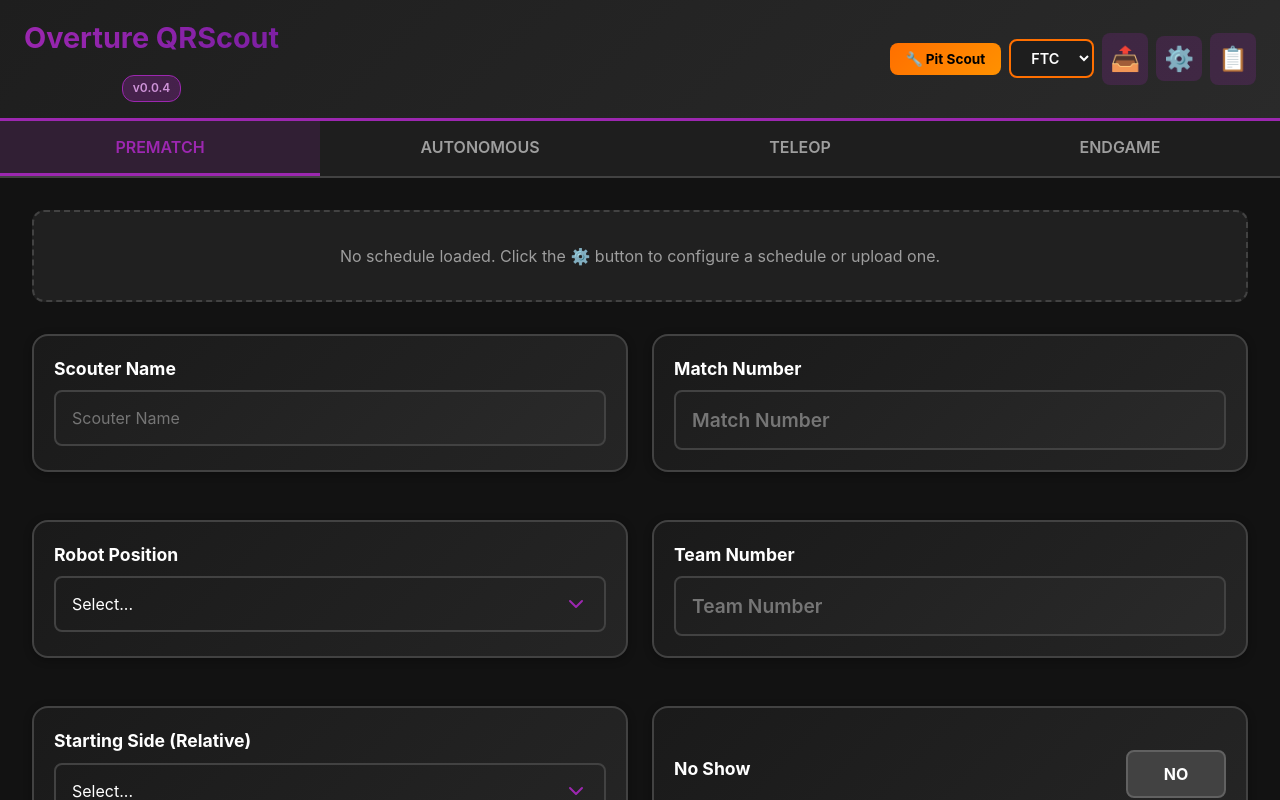
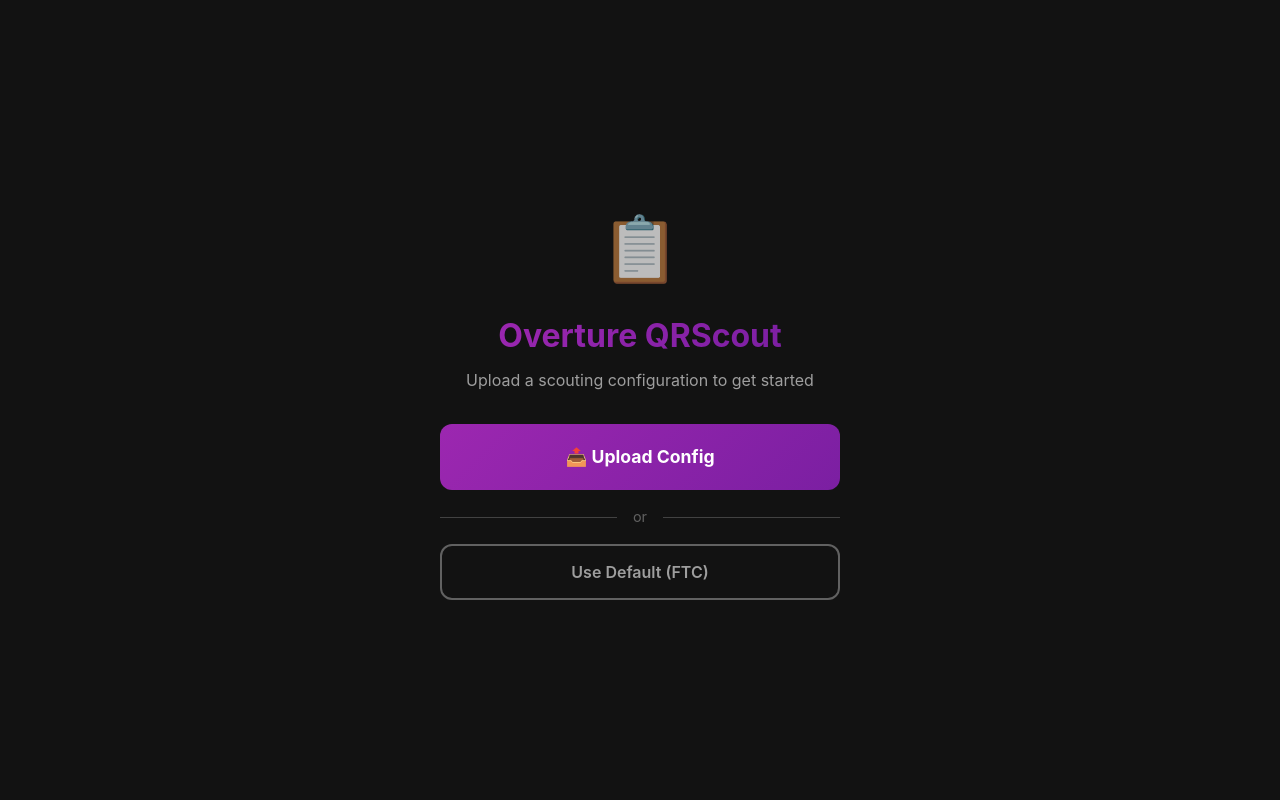
Before and after one commit to Overture-7421/New-OvertureQRScout, a React (Vite) app: page / in a window 1280 px wide. Built offline with nearby package versions, Linux system fonts and the light colour scheme.

Commit message:
Added the config prompting

```diff
--- a/src/App.css
+++ b/src/App.css
@@ -649,3 +649,119 @@
     min-width: unset;
   }
 }
+
+/* Config Prompt Screen */
+.config-prompt-screen {
+  display: flex;
+  flex-direction: column;
+  align-items: center;
+  justify-content: center;
+  min-height: 100vh;
+  background-color: #121212;
+  padding: 2rem;
+}
+
+.config-prompt-container {
+  display: flex;
+  flex-direction: column;
+  align-items: center;
+  text-align: center;
+  max-width: 400px;
+  width: 100%;
+}
+
+.config-prompt-icon {
+  font-size: 4rem;
+  margin-bottom: 1rem;
+  animation: pulse 2s ease-in-out infinite;
+}
+
+.config-prompt-screen h1 {
+  background: linear-gradient(135deg, #9c27b0 0%, #7b1fa2 100%);
+  -webkit-background-clip: text;
+  -webkit-text-fill-color: transparent;
+  background-clip: text;
+  font-size: 2rem;
+  margin-bottom: 0.5rem;
+}
+
+.config-prompt-subtitle {
+  color: #9e9e9e;
+  font-size: 1rem;
+  margin-bottom: 2rem;
+}
+
+.config-prompt-actions {
+  display: flex;
+  flex-direction: column;
+  gap: 1rem;
+  width: 100%;
+}
+
+.config-upload-button {
+  padding: 1.25rem 2rem;
+  font-size: 1.1rem;
+  font-weight: 700;
+  background: linear-gradient(135deg, #9c27b0 0%, #7b1fa2 100%);
+  border: none;
+  border-radius: 12px;
+  color: #ffffff;
+  cursor: pointer;
+  transition: all 0.3s ease;
+  text-align: center;
+  display: block;
+}
+
+.config-upload-button:hover {
+  transform: translateY(-3px);
+  box-shadow: 0 8px 20px rgba(156, 39, 176, 0.4);
+}
+
+.config-upload-button:active {
+  transform: translateY(-1px);
+}
+
+.config-prompt-divider {
+  display: flex;
+  align-items: center;
+  gap: 1rem;
+  color: #616161;
+  font-size: 0.9rem;
+}
+
+.config-prompt-divider::before,
+.config-prompt-divider::after {
+  content: '';
+  flex: 1;
+  height: 1px;
+  background: #424242;
+}
+
+.config-default-button {
+  padding: 1rem 2rem;
+  font-size: 1rem;
+  font-weight: 600;
+  background: transparent;
+  border: 2px solid #616161;
+  border-radius: 12px;
+  color: #9e9e9e;
+  cursor: pointer;
+  transition: all 0.3s ease;
+}
+
+.config-default-button:hover:not(:disabled) {
+  border-color: #9c27b0;
+  color: #ffffff;
+  background: rgba(156, 39, 176, 0.1);
+}
+
+.config-default-button:disabled {
+  opacity: 0.5;
+  cursor: not-allowed;
+}
+
+.config-prompt-warning {
+  color: #ff9800;
+  font-size: 0.85rem;
+  margin-top: 1rem;
+}
--- a/src/App.tsx
+++ b/src/App.tsx
@@ -31,6 +31,7 @@
   const [isLoadingConfig, setIsLoadingConfig] = useState(true);
   const [hasCommittedOnce, setHasCommittedOnce] = useState(false);
   const [configVersion, setConfigVersion] = useState<string>('');
+  const [showConfigPrompt, setShowConfigPrompt] = useState(true);
 
   // Ref to skip config reload after upload
   const skipNextConfigLoadRef = useRef(false);
@@ -51,9 +52,12 @@
     initializeApp();
   }, []);
 
-  // Load config when program changes (only after initial load)
+  // Load config when program changes (only after initial load and prompt dismissed)
   useEffect(() => {
-    if (!isLoadingConfig && selectedProgram) {
+    // Don't load if still showing prompt or loading
+    if (isLoadingConfig || showConfigPrompt) return;
+
+    if (selectedProgram) {
       // Skip if we just uploaded a config (to prevent overwriting it)
       if (skipNextConfigLoadRef.current) {
         skipNextConfigLoadRef.current = false;
@@ -61,7 +65,7 @@
       }
       loadConfigForProgram(selectedProgram);
     }
-  }, [selectedProgram, isLoadingConfig]);
+  }, [selectedProgram, isLoadingConfig, showConfigPrompt]);
 
   // Update turn assignments when generated schedule or scouter changes
   useEffect(() => {
@@ -87,7 +91,7 @@
       // Cache-busting timestamp to ensure fresh configs on launch
       const cacheBuster = `?t=${Date.now()}`;
 
-      // Check which config files are available
+      // Check which config files are available (but don't load yet)
       const ftcResponse = await fetch(`${import.meta.env.BASE_URL}configFTC.json${cacheBuster}`);
       const frcResponse = await fetch(`${import.meta.env.BASE_URL}configFRC.json${cacheBuster}`);
 
@@ -96,12 +100,9 @@
 
       setAvailablePrograms(programs);
 
-      // Load the first available program (prefer FTC if available)
+      // Set default program preference (but don't load config yet - wait for user choice)
       const programToLoad = programs.includes('FTC') ? 'FTC' : programs[0];
-
       if (programToLoad) {
-        // Load config directly without updating selectedProgram yet
-        await loadConfigForProgram(programToLoad);
         setSelectedProgram(programToLoad);
       }
     } catch (error) {
@@ -109,6 +110,51 @@
     } finally {
       setIsLoadingConfig(false);
     }
+  };
+
+  const handleUseDefaultConfig = async () => {
+    await loadConfigForProgram(selectedProgram);
+    // Skip the next auto-load since we just loaded
+    skipNextConfigLoadRef.current = true;
+    setShowConfigPrompt(false);
+  };
+
+  const handleStartupConfigUpload = (event: React.ChangeEvent<HTMLInputElement>) => {
+    const file = event.target.files?.[0];
+    if (file) {
+      const reader = new FileReader();
+      reader.onload = (e) => {
+        try {
+          const content = e.target?.result as string;
+          const configData = JSON.parse(content);
+
+          // Get category from config (must be FTC or FRC)
+          const category = configData.category as RoboticsProgram;
+          if (category !== 'FTC' && category !== 'FRC') {
+            alert('Invalid config file. The "category" field must be "FTC" or "FRC".');
+            return;
+          }
+
+          if (configData.version) {
+            setConfigVersion(configData.version);
+          }
+          setConfig(configData as Config);
+          initializeFormData(configData as Config);
+
+          // Update selected program to match and skip next auto-load
+          skipNextConfigLoadRef.current = true;
+          if (category !== selectedProgram) {
+            setSelectedProgram(category);
+          }
+
+          setShowConfigPrompt(false);
+        } catch {
+          alert('Invalid config file. Please upload a valid JSON config.');
+        }
+      };
+      reader.readAsText(file);
+    }
+    event.target.value = '';
   };
 
   const loadConfigForProgram = async (program: RoboticsProgram) => {
@@ -497,12 +543,66 @@
     );
   };
 
+  // Show loading while checking available programs
+  if (isLoadingConfig) {
+    return (
+      <div className="loading-screen">
+        <div className="loading-icon">📱</div>
+        <h1>Overture RebuiltQR</h1>
+        <p>Loading...</p>
+      </div>
+    );
+  }
+
+  // Show config upload prompt
+  if (showConfigPrompt) {
+    return (
+      <div className="config-prompt-screen">
+        <div className="config-prompt-container">
+          <div className="config-prompt-icon">📋</div>
+          <h1>Overture QRScout</h1>
+          <p className="config-prompt-subtitle">Upload a scouting configuration to get started</p>
+
+          <div className="config-prompt-actions">
+            <label className="config-upload-button">
+              📤 Upload Config
+              <input
+                type="file"
+                accept=".json"
+                onChange={handleStartupConfigUpload}
+                style={{ display: 'none' }}
+              />
+            </label>
+
+            <div className="config-prompt-divider">
+              <span>or</span>
+            </div>
+
+            <button
+              className="config-default-button"
+              onClick={handleUseDefaultConfig}
+              disabled={availablePrograms.length === 0}
+            >
+              Use Default ({selectedProgram})
+            </button>
+          </div>
+
+          {availablePrograms.length === 0 && (
+            <p className="config-prompt-warning">
+              No default configs available. Please upload a config file.
+            </p>
+          )}
+        </div>
+      </div>
+    );
+  }
+
   if (!config) {
     return (
       <div className="loading-screen">
         <div className="loading-icon">📱</div>
         <h1>Overture RebuiltQR</h1>
-        <p>Loading...</p>
+        <p>Loading config...</p>
       </div>
     );
   }
```
